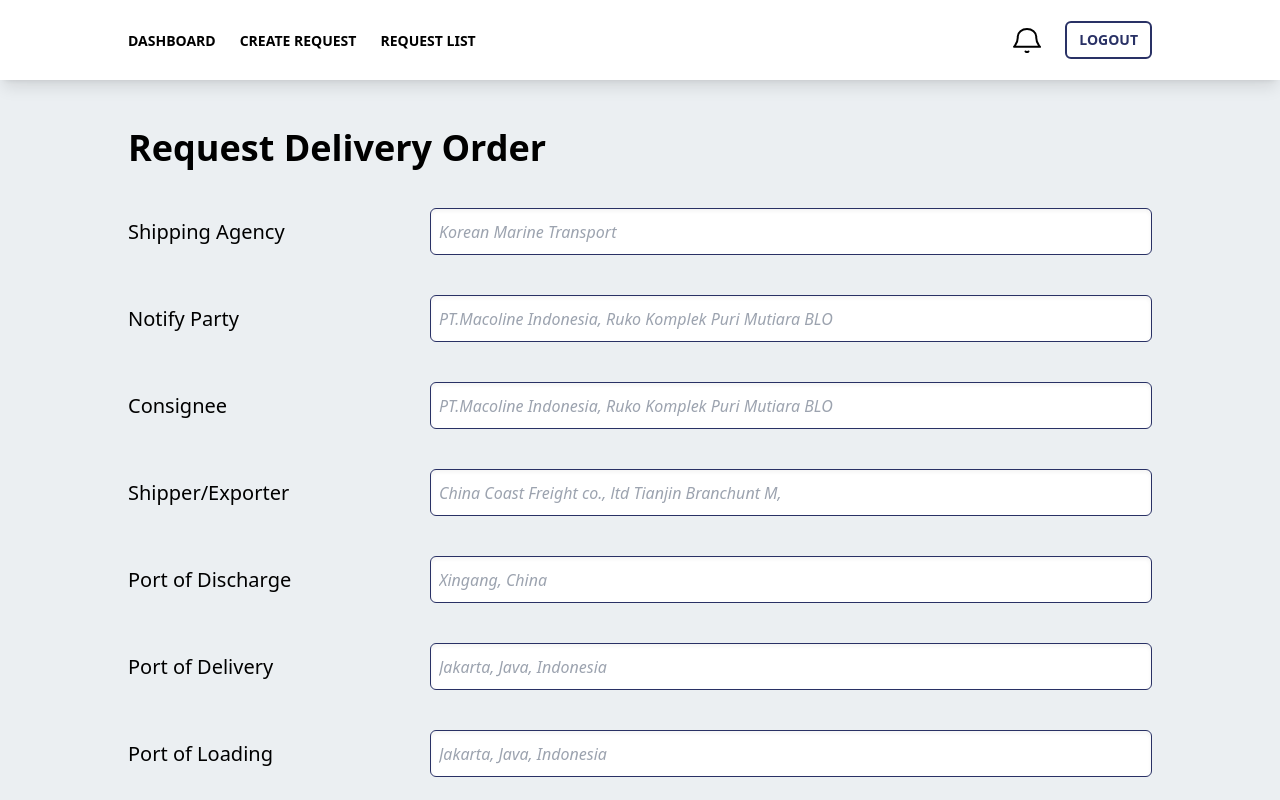
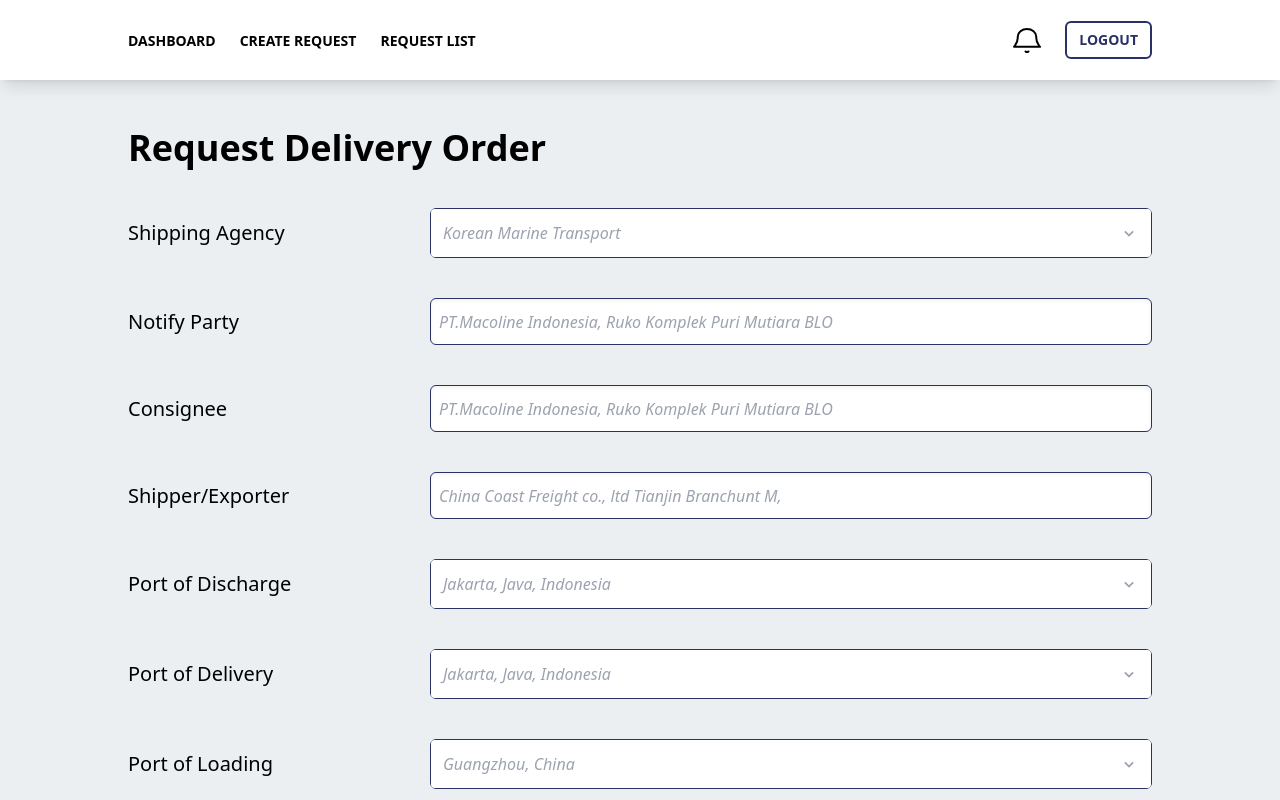
Before and after one commit to blockchain-dteti/blockchaindemo-frontend, a Next.js app in the folder project/: page /cargo-owner/create in a window 1280 px wide. Shown: the top 800 px of the page. Built offline with nearby package versions, Linux system fonts and the light colour scheme.

Commit message:
feat: dropdown input

```diff
--- /dev/null
+++ b/project/components/DefDropdown.js
@@ -0,0 +1,11 @@
+import React from 'react'
+import DropSearch from './DropSearch'
+
+export default function DefDropdown(props) {
+    return (
+        <div className='grid grid-cols-[302px_auto] mb-10 items-center'>
+            <label className='text-black font-medium text-xl'>{props.label}</label>
+            <DropSearch placeholder={props.placeholder} datas={props.datas}/>
+        </div>
+    )
+}
--- /dev/null
+++ b/project/components/DropSearch.js
@@ -0,0 +1,67 @@
+import React, { useEffect, useState } from "react";
+import { BiChevronDown } from "react-icons/bi";
+import { AiOutlineSearch } from "react-icons/ai";
+
+const DropSearch = (props) => {
+  const [inputValue, setInputValue] = useState("");
+  const [selected, setSelected] = useState("");
+  const [open, setOpen] = useState(false);
+
+  return (
+    <div className="w-full relative focus:outline-none border border-[#293165] hover:border-[#71B6F9] rounded-md">
+      <div
+        onClick={() => setOpen(!open)}
+        className={`bg-white text-black w-full p-3 flex items-center justify-between rounded ${
+          !selected && "text-gray-400 italic"
+        }`}
+      >
+        {selected
+          ? selected
+          : props.placeholder}
+        <BiChevronDown size={20} className={`${open && "rotate-180"}`} />
+      </div>
+      <ul
+        className={`bg-white text-black mt-2 overflow-y-auto absolute w-full ${
+          open ? "max-h-60" : "max-h-0"
+        } `}
+      >
+        <div className="flex items-center px-2 sticky top-0 bg-white">
+          <AiOutlineSearch size={18} className="text-gray-700" />
+          <input
+            type="text"
+            value={inputValue}
+            onChange={(e) => setInputValue(e.target.value.toLowerCase())}
+            placeholder="Search..."
+            className="placeholder:text-gray-500 p-2 outline-none bg-transparent text-black w-full"
+          />
+        </div>
+        {props.datas?.map((data) => (
+          <li
+            key={data}
+            className={`p-2 text-sm hover:bg-sky-600 hover:text-white
+            ${
+              data?.toLowerCase() === selected?.toLowerCase() &&
+              "bg-sky-600 text-white"
+            }
+            ${
+              data?.toLowerCase().startsWith(inputValue)
+                ? "block"
+                : "hidden"
+            }`}
+            onClick={() => {
+              if (data?.toLowerCase() !== selected.toLowerCase()) {
+                setSelected(data);
+                setOpen(false);
+                setInputValue("");
+              }
+            }}
+          >
+            {data}
+          </li>
+        ))}
+      </ul>
+    </div>
+  );
+};
+
+export default DropSearch;
--- a/project/pages/cargo-owner/create.js
+++ b/project/pages/cargo-owner/create.js
@@ -5,6 +5,7 @@ import icon_dropdown from "../../assets/dropdown.svg";
 import { React, useState } from "react";
 import { ToastContainer, toast } from "react-toastify";
 import "react-toastify/dist/ReactToastify.css";
+import DefDropDown from "@/components/DefDropdown";
 
 export default function create() {
   const notify = () =>
@@ -15,7 +16,6 @@ export default function create() {
     });
 
   // const addContainer = () => count.push(count[count.length - 1] + 1);
-
   const [count, setCount] = useState([1]);
   const addContainer = () =>
     setCount((prevCount) => [...prevCount, prevCount.length + 1]);
@@ -32,9 +32,10 @@ export default function create() {
           Request Delivery Order
         </p>
         <div className="">
-          <Definput
+          <DefDropDown
             label="Shipping Agency"
-            placeholder="Korean Marine Transport"
+            datas={shipping_agency}
+            placeholder={shipping_agency[0]}
           />
           <Definput
             label="Notify Party"
@@ -48,14 +49,20 @@ export default function create() {
             label="Shipper/Exporter"
             placeholder="China Coast Freight co., ltd Tianjin Branchunt M,"
           />
-          <Definput label="Port of Discharge" placeholder="Xingang, China" />
-          <Definput
+          <DefDropDown
+            label="Port of Discharge"
+            datas={port_of_discharge}
+            placeholder={port_of_discharge[0]}
+          />
+          <DefDropDown
             label="Port of Delivery"
-            placeholder="Jakarta, Java, Indonesia"
+            datas={port_of_delivery}
+            placeholder={port_of_delivery[0]}
           />
-          <Definput
+          <DefDropDown
             label="Port of Loading"
-            placeholder="Jakarta, Java, Indonesia"
+            datas={port_of_loading}
+            placeholder={port_of_loading[0]}
           />
           <p className="text-3xl text-black font-bold py-10">
             Detail Container
@@ -72,9 +79,10 @@ export default function create() {
                 <div className={open ? 'hidden' : 'show'}>
                   <Definput label="Size Type" placeholder="45-10" />
                   <Definput label="Gross Weight" placeholder="21686.66" />
-                  <Definput
+                  <DefDropDown
                     label="Depo Name"
-                    placeholder="PT. Segara Pacific Maju (SPM)"
+                    datas={depo_name}
+                    placeholder={depo_name[0]}
                   />
                   <Definput
                     label="Phone Number"
@@ -110,3 +118,9 @@ export default function create() {
     </div>
   );
 }
+
+const shipping_agency = ['Korean Marine Transport','Sarana Trans Asia','Tri Marina Globanusa', 'Samudera Jaya Makmur'];
+const port_of_discharge = ['Jakarta, Java, Indonesia','Banten, Java, Indonesia','Lampung, Sumatera, Indonesia', 'Kepulauan Riau, Sumatera, Indonesia'];
+const port_of_delivery = ['Jakarta, Java, Indonesia','Banten, Java, Indonesia','Lampung, Sumatera, Indonesia', 'Kepulauan Riau, Sumatera, Indonesia'];
+const port_of_loading = ['Guangzhou, China','Xingang, China','Pasir Panjang, Singapore', 'Hong Kong, China'];
+const depo_name = ['PT Segara Pasific Maju (SPM)','PT. Bina Sinar Amity (BSA)','PT. Dunia Express (DUNEX)', 'PT. Bina Sinar Amity (BSA) - Serang'];
```
